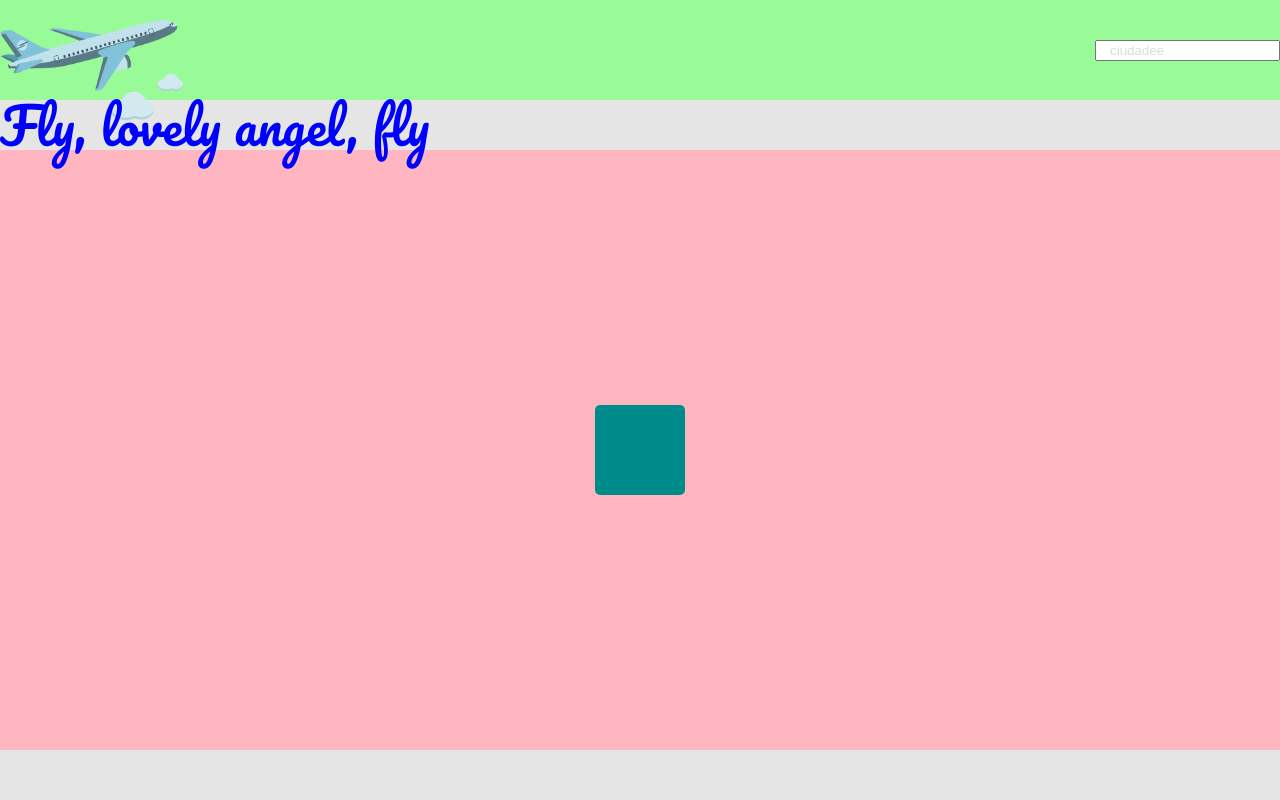
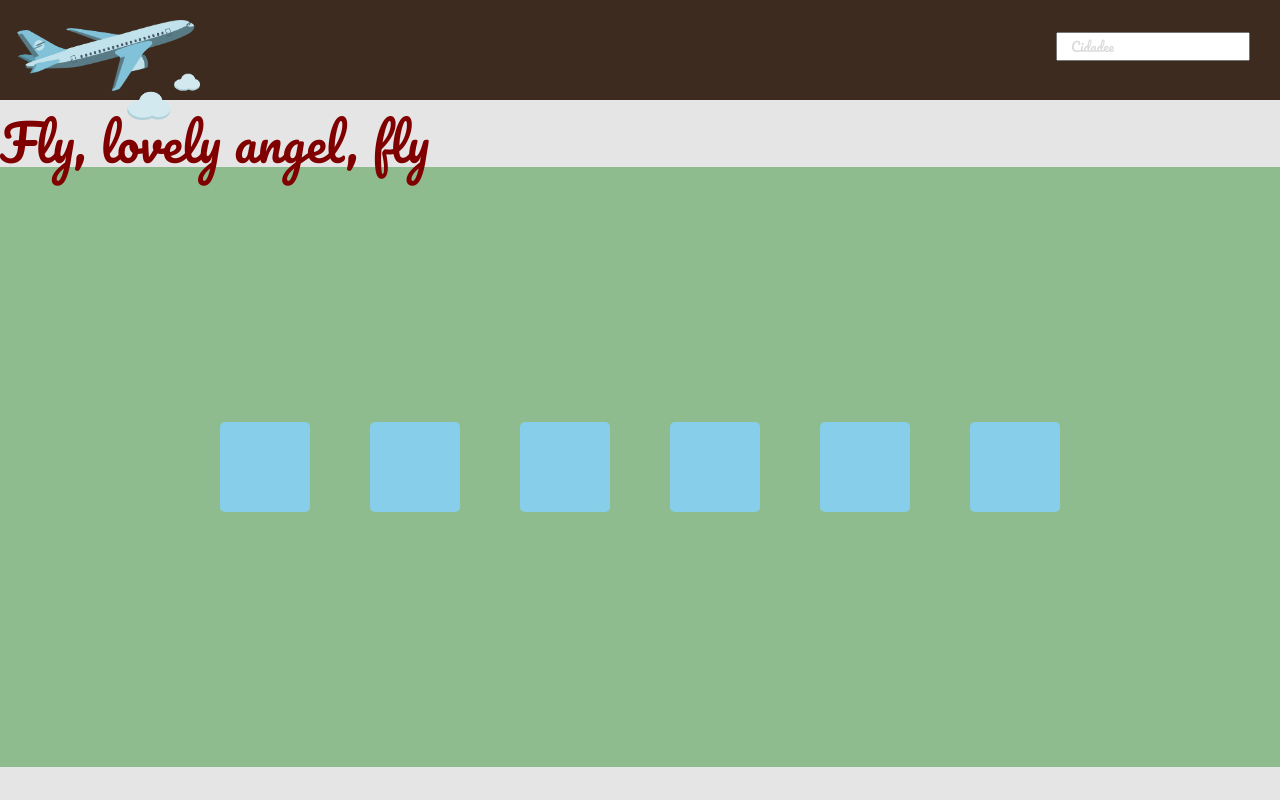
Before and after one commit to mickalala/Fly--Front-end, a React (Create React App) app: page / in a window 1280 px wide. Built offline with nearby package versions, Linux system fonts and the light colour scheme.

Commit message:
feat: research features

```diff
--- a/src/Pages/Home/Home.js
+++ b/src/Pages/Home/Home.js
@@ -3,24 +3,24 @@ import styled from 'styled-components';
 import Menu from '../Menu/Menu.js';
 import { useEffect, useState } from 'react';
 import axios from 'axios';
-
+import cities from '../../cities.js';
 
 export default function Home() {
     const [options, setOptions] = useState(false)
-    useEffect(() => {
-        setOptions(false)
-        axios.get(`${process.env.REACT_APP_API_URL}/cities`)
-            .then()
-            .catch(err => {
-                alert(err.message)
-            })
+    // useEffect(() => {
+    //     setOptions(false)
+    //     axios.get(`${process.env.REACT_APP_API_URL}/cities`)
+    //         .then()
+    //         .catch(err => {
+    //             alert(err.message)
+    //         })
 
-    }, [])
+    // }, [])
     return (
         <>
             <Menu />
             <Title>Fly, lovely angel, fly</Title>
-            <Capitals >
+            <Capitals onClick={() => setOptions(!options)} >
                 <City onClick={() => setOptions(true)} options={options} />
                 <CityOptions options={options}>
                     <Link to={"/about"}>
@@ -36,46 +36,24 @@ export default function Home() {
                     </Link>
 
                 </CityOptions>
-                {/* <City onClick={() => setOptions(true)} options={options} />
-                <City />
-                <City />
-                <City />
-                <City />
-                <City />
-                <City />
-                <City />
-                <City />
-                <City />
-                <City />
-                <City />
-                <City />
-                <City />
-                <City />
-                <City />
-                <City />
-                <City />
-                <City />
-                <City />
-                <City />
-                <City />
-                <City />
-                <City />
-                <City /> */}
+                {cities.map((c) =>
+                    <City onClick={() => setOptions(true)} options={options} />)}
             </Capitals>
         </>
 
     )
 }
-const Title= styled.h1`
+const Title = styled.h1`
 font-size:50px;
-color: blue;
+color: #800000;
 margin-right:60px;
+margin-top:17px;
 `
 
 const Capitals = styled.div`
 height:600px;
 width:100%;
-background-color: lightpink;
+background-color: #8fbc8f;
 
 display:flex;
 flex-wrap: wrap;
@@ -86,7 +64,7 @@ align-items:center;
 const City = styled.div`
 height:90px;
 width:90px;
-background-color:darkcyan;
+background-color:#87ceeb;
 
 border-radius:5px;
 
--- a/src/Pages/Menu/Menu.js
+++ b/src/Pages/Menu/Menu.js
@@ -1,14 +1,30 @@
 import { Link } from 'react-router-dom';
 import styled from 'styled-components';
 import logo from "../../assets/plane.png"
+import { useState } from 'react';
+import cities from '../../cities.js';
 
 export default function MenuFunction() {
+
+    const [research, setResearch] = useState("")
+
+    const comparedResearch = research.toLowerCase()
+    const citiesFiltered = cities.filter(c => c.toLowerCase().includes(comparedResearch))
+
     return (
         <Menu >
             <Link to={"/"}>
                 <img src={logo} alt='logo.jpg' />
             </Link>
-            <input placeholder='ciudadee' />
+
+            <Research>
+                <input placeholder='Cidadee' type='text'
+                    value={research}
+                    onChange={e => setResearch(e.target.value)} />
+
+                {(research !== "") && (citiesFiltered.map(c => <div key={c}>{c}</div>))}
+
+            </Research>
         </Menu >
     )
 }
@@ -16,13 +32,34 @@ export default function MenuFunction() {
 const Menu = styled.div`
             height:100px;
             width:100%;
-            background-color: palegreen;
+            background-color: #3d2b1f;
             display:flex;
             justify-content:space-between;
             align-items:center;
-
+            position:relative;
+            padding:17px;
             img{
                 margin-top:40px;
                 height:100px;
             }
+
+
             `
+const Research = styled.div`
+ position:absolute;
+ right:30px;
+ top:32px;
+ input{
+    font-family:'Pacifico', cursive;
+      }
+  div{
+      background-color:wheat;
+      border-radius:3px;
+      font-size:20px;
+      z-index:1;
+      color: black;
+      border:1px solid black;
+      padding:3px;
+
+}
+`
--- /dev/null
+++ b/src/cities.js
@@ -0,0 +1,9 @@
+const cities = [
+    "Amsterdam",
+    "Rotterdam",
+    "The Hague",
+    "Utrecht",
+    "Lisse"
+]
+
+export default cities;
```
